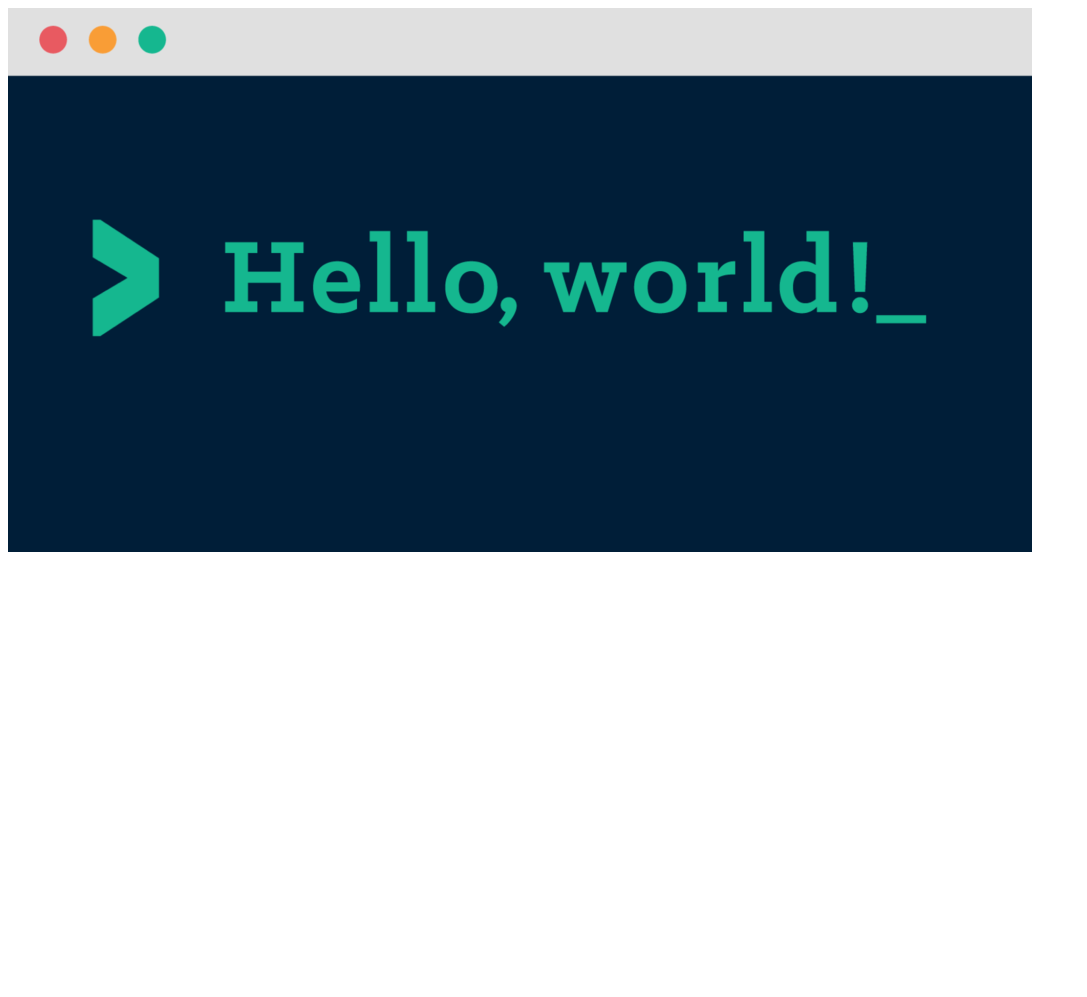
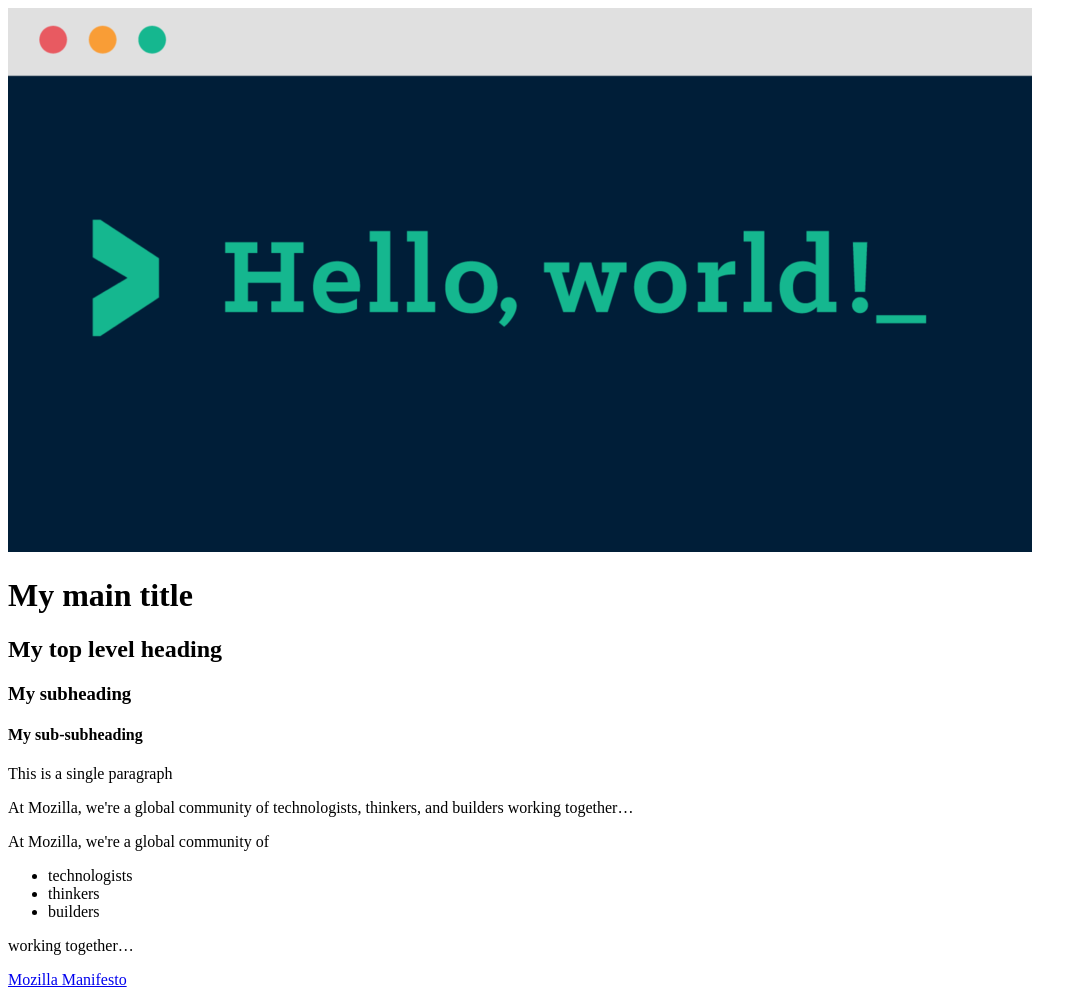
Before and after one commit to tranhieutrung/FullstackOpen, a plain HTML site: page Part0/0.1_HTML/web-projects/first-website/index.html in a window 1280 px wide. Shown: the whole page, without its empty margins (0-1087 px from the left). Before the commit the page ends 800 px from the top, so only its background shows below. Drawn offline with Linux system fonts and the light colour scheme.

Commit message:
Updated exercise 0.1 by adding examples of heading levels, paragraphs, lists and links.

```diff
--- a/Part0/0.1_HTML/web-projects/first-website/index.html
+++ b/Part0/0.1_HTML/web-projects/first-website/index.html
@@ -8,4 +8,30 @@
   <body>
     <img src="images/hello_world.png" alt="Hello World!" />
   </body>
+    <!-- 4 heading levels: -->
+  <h1>My main title</h1>
+  <h2>My top level heading</h2>
+  <h3>My subheading</h3>
+  <h4>My sub-subheading</h4>
+  <p>This is a single paragraph</p>
+
+  <p>
+    At Mozilla, we're a global community of technologists, thinkers, and builders
+    working together…
+  </p>
+
+  <p>At Mozilla, we're a global community of</p>
+
+  <ul>
+    <li>technologists</li>
+    <li>thinkers</li>
+    <li>builders</li>
+  </ul>
+
+  <p>working together…</p>
+
+  <a href="https://www.mozilla.org/en-US/about/manifesto/">
+    Mozilla Manifesto
+  </a>
+
 </html>
```
